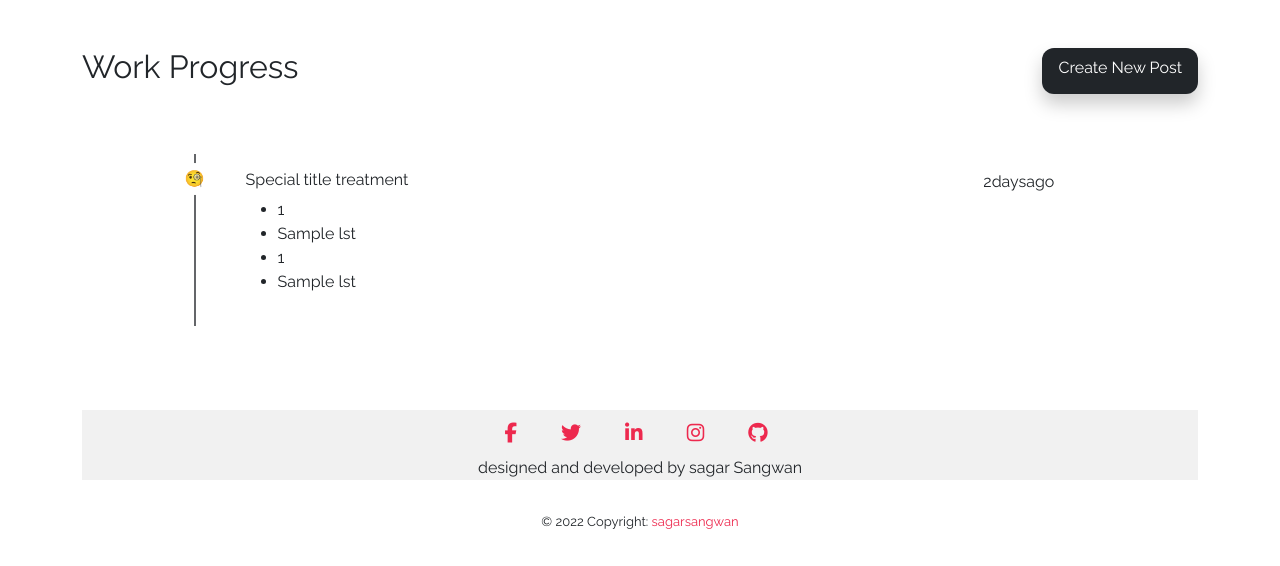
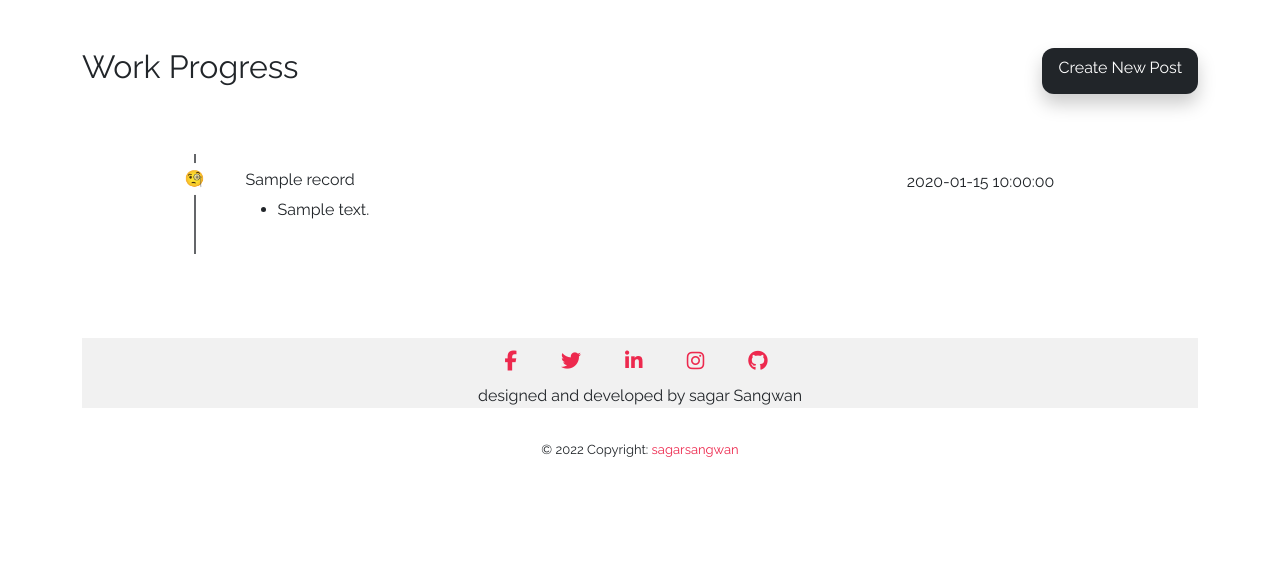
Before and after one commit to sagarsangwan/sagarsangwan, a Flask app: template templates/pages/timeline.html in a window 1280 px wide. Shown: the part 88-654 px from the top of the page. Run offline with Flask 2, Linux system fonts and the light colour scheme; the template is opened without the code that fills it: most values are stand-ins (such as "Sample title", 1, 10 or a date in 2020); parts of the project's set-up code (start-up, migrations or seed data) failed here and were passed over; some libraries are stand-ins or nearby versions.

Commit message:
binded timeline data to template

```diff
--- a/server.py
+++ b/server.py
@@ -84,13 +84,14 @@ def timeline():
         for i in result:
             title = i[1]
             description = list(i[2].splitlines())
+            description.remove('')
             record_type = i[3]
-            date = i[4]
+            date = i[4].strftime("%d %b %Y")
             item = {'title': title, 'description': description,
                     'record_type': record_type, 'date': date}
             records.append(item)
         print(records)
-        return render_template("pages/timeline.html", lst=[["sagar", "full stack developer", "bug"], ["sagar", "full stack developer", "feature"]])
+        return render_template("pages/timeline.html", records=records)
     else:
         details = request.form
         title = clean(details['title'])
--- a/templates/pages/timeline.html
+++ b/templates/pages/timeline.html
@@ -40,7 +40,7 @@
         content: "🚀";
     }
 
-    div.timeline-card.emoji-docx::before {
+    div.timeline-card.emoji-docs::before {
         content: "📔";
     }
 
@@ -74,21 +74,18 @@
     <a class="btn btn-dark input-feild-shadow" href="/dashboard">Create New Post</a>
 </div>
 <section class="timeline-body">
-    {% for i in lst %}
-    <div class="timeline-card emoji-">
-        <!-- <div class="emoji">❤️</div> -->
+    {% for i in records %}
+    <div class="timeline-card emoji-{{i.record_type}} ">
         <div class="card-body">
             <div class="timeline-heading">
 
-                <h6 class="card-title">Special title treatment</h6>
-                <span>2daysago</span>
+                <h6 class="card-title">{{i.title}} </h6>
+                <span>{{i.date}} </span>
             </div>
             <ul>
-                <li>{{i[0]}}</li>
-                <li>{{i[1]}}</li>
-                <li>{{i[0]}}</li>
-                <li>{{i[1]}}</li>
-
+                {% for j in i.description %}
+                <li>{{j}}</li>
+                {% endfor %}
             </ul>
         </div>
     </div>
```
